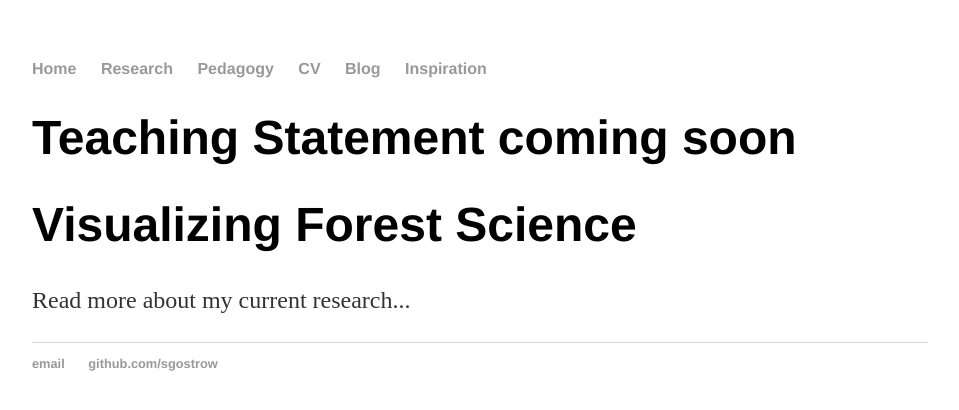
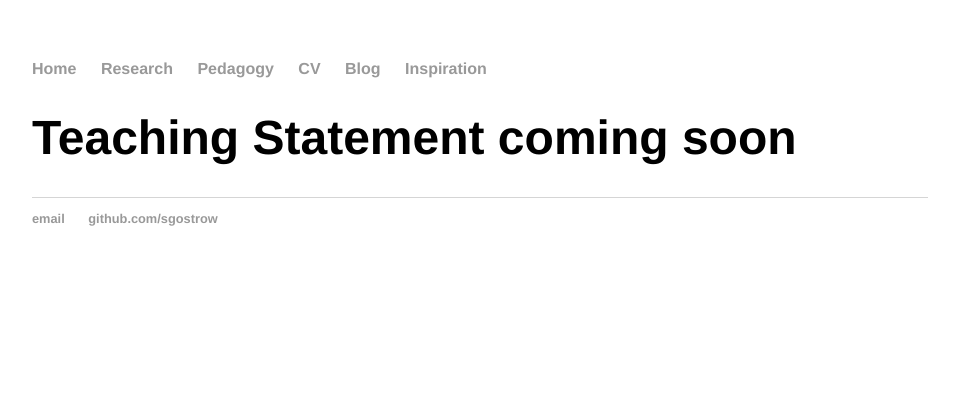
Before and after one commit to sgostrow/sgostrow.github.io, a Jekyll site: the page built from Pedagogy/index.html, in a window 1280 px wide. Shown: the top 410 px of the page, without its empty margins (160-1119 px from the left). Built offline with Jekyll 4.4.1, drawn with Linux system fonts in a browser that asks for light colours.

Commit message:
Update index.html

```diff
--- a/Pedagogy/index.html
+++ b/Pedagogy/index.html
@@ -4,8 +4,3 @@ title: Pedagogy
 ---
 <div class="blurb">
 	<h1>Teaching Statement coming soon</h1>
-</div><!-- /.blurb -->
-<div class="blurb">
-	<h1>Visualizing Forest Science</h1>
-	<p>Read more about my current research...</a></p>
-</div><!-- /.blurb -->
```
